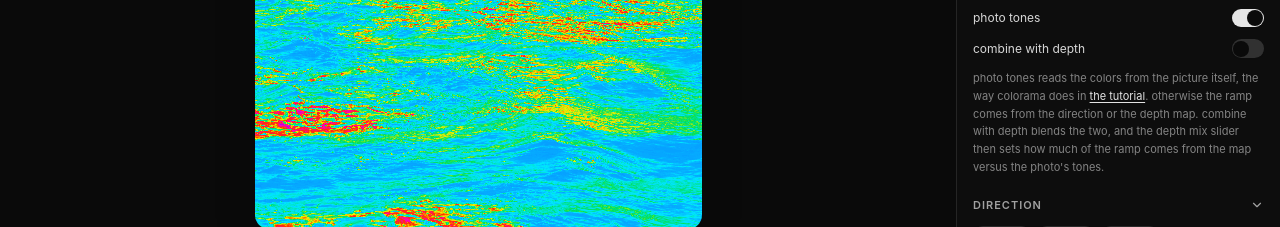
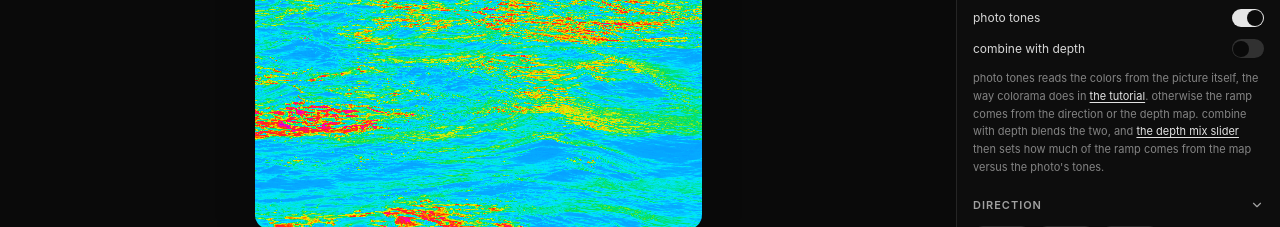
Before and after one commit to sloemo01/parse, a React (Vite) app: page / in a window 1280 px wide. Shown: the part 509-736 px from the top of the page. Built offline with nearby package versions, Linux system fonts and the light colour scheme.

Commit message:
ui: the depth mix mention in the hint opens the depth section and scrolls to the slider

```diff
--- a/src/components/Controls.jsx
+++ b/src/components/Controls.jsx
@@ -8,8 +8,11 @@ import { Switch } from './ui/switch.jsx'
 import { PALETTES, paletteCss } from '../lib/palettes.js'
 import { cn } from '../lib/utils.js'
 
-function Section({ title, children, defaultOpen = true }) {
-  const [open, setOpen] = useState(defaultOpen)
+function Section({ title, children, defaultOpen = true, open: controlledOpen, onOpenChange }) {
+  const [uncontrolled, setUncontrolled] = useState(defaultOpen)
+  const controlled = controlledOpen !== undefined
+  const open = controlled ? controlledOpen : uncontrolled
+  const setOpen = controlled ? onOpenChange : setUncontrolled
   return (
     <Collapsible open={open} onOpenChange={setOpen} className="flex flex-col">
       <CollapsibleTrigger className="group flex w-full items-center justify-between text-[11px] font-semibold uppercase tracking-[0.09em] text-muted-foreground transition-colors hover:text-foreground">
@@ -23,9 +26,9 @@ function Section({ title, children, defaultOpen = true }) {
   )
 }
 
-function PSlider({ label, value, min, max, step, onChange, display, disabled }) {
+function PSlider({ label, value, min, max, step, onChange, display, disabled, id }) {
   return (
-    <div className={cn('flex flex-col gap-1.5', disabled && 'opacity-50')}>
+    <div id={id} className={cn('flex flex-col gap-1.5', disabled && 'opacity-50')}>
       <div className="flex items-baseline justify-between">
         <span className="text-xs text-foreground/85">{label}</span>
         <span className="text-[11px] tabular-nums text-muted-foreground">{display ? display(value) : value}</span>
@@ -79,6 +82,17 @@ export default function Controls({
     repeat, wrap, offset, steps, blend, paletteId, hueShift, animate, speed, viewDepth,
     dither, ditherStrength, ditherSize, ditherStyle, loopSeconds,
   } = value
+
+  // Opens the depth section and brings the depth mix row into view. The
+  // section animates open in 0.18s, so the scroll waits for it to settle.
+  const [depthOpen, setDepthOpen] = useState(false)
+  const jumpToDepthMix = () => {
+    setDepthOpen(true)
+    setTimeout(() => {
+      const el = document.getElementById('depth-mix')
+      if (el) el.scrollIntoView({ behavior: 'smooth', block: 'center' })
+    }, 260)
+  }
 
   return (
     <aside className="panel-scroll flex w-[324px] flex-none flex-col gap-5 overflow-y-auto border-l border-border bg-card/25 p-4 max-[620px]:w-full max-[620px]:border-l-0 max-[620px]:border-t">
@@ -149,8 +163,15 @@ export default function Controls({
           >
             the tutorial
           </a>
-          . otherwise the ramp comes from the direction or the depth map. combine with depth blends the two, and the
-          depth mix slider then sets how much of the ramp comes from the map versus the photo's tones.
+          . otherwise the ramp comes from the direction or the depth map. combine with depth blends the two, and{' '}
+          <button
+            type="button"
+            onClick={jumpToDepthMix}
+            className="text-foreground/90 underline underline-offset-2 transition-colors hover:text-foreground"
+          >
+            the depth mix slider
+          </button>{' '}
+          then sets how much of the ramp comes from the map versus the photo's tones.
         </Hint>
       </Section>
 
@@ -319,13 +340,14 @@ export default function Controls({
         </Hint>
       </Section>
 
-      <Section title="depth" defaultOpen={false}>
+      <Section title="depth" open={depthOpen} onOpenChange={setDepthOpen}>
         <Toggle
           label="use depth map"
           checked={depthOn !== false}
           onChange={(v) => onChange({ depthOn: v })}
         />
         <PSlider
+          id="depth-mix"
           label="depth mix"
           value={depthMix}
           min={0}
```
